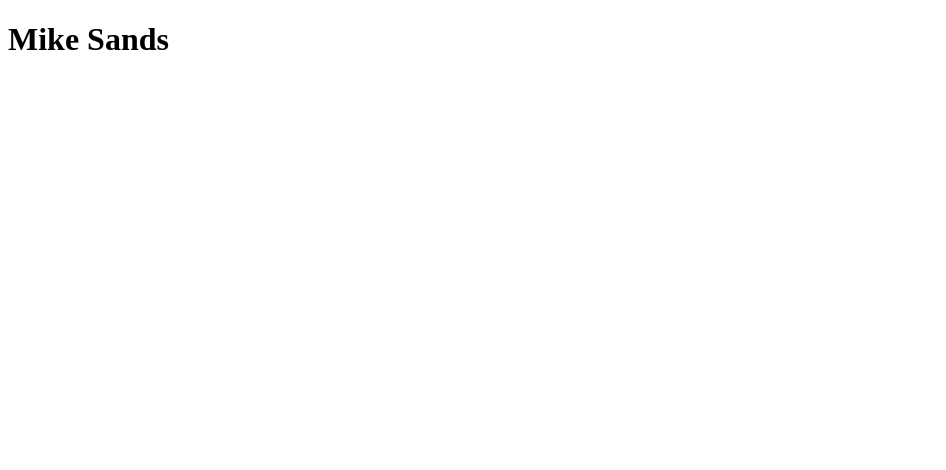
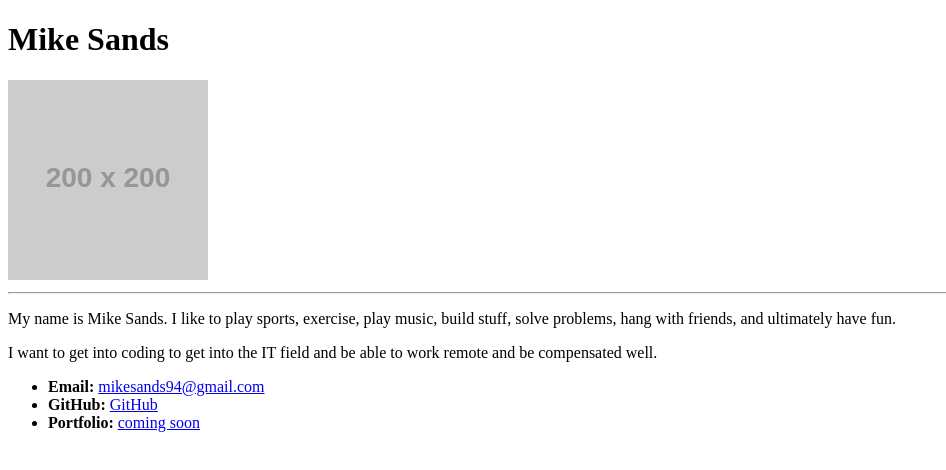
Before and after one commit to Msands21/first-day-demo, a plain HTML site: page index.html in a window 1280 px wide. Shown: the whole page, without its empty margins (0-946 px from the left). Drawn offline with Linux system fonts and the light colour scheme; placeholder pictures from the web are drawn by us.

Commit message:
Edit entire HTML page

```diff
--- a/index.html
+++ b/index.html
@@ -1,12 +1,35 @@
 <!DOCTYPE html>
-<html lang="en">
-<head>
+<html lang="en-US">
+
+  <head>
     <meta charset="UTF-8">
-    <meta http-equiv="X-UA-Compatible" content="IE=edge">
-    <meta name="viewport" content="width=device-width, initial-scale=1.0">
-    <title>Document</title>
-</head>
-<body>
-    <h1>Mike Sands</h1>
-</body>
+    <title>HTML Activity</title>
+  </head>
+
+  <body>
+    <header>
+      <!-- Headers -->
+      <h1>Mike Sands</h1>
+    </header>
+
+    <section>
+      <!-- Image -->
+      <img src="https://via.placeholder.com/200" alt="placeholder"/>
+      <hr>
+
+      <!-- Paragraph -->
+      <p>My name is Mike Sands. I like to play sports, exercise, play music, build stuff, solve problems, hang with friends, and ultimately have fun.</p>
+      <p>I want to get into coding to get into the IT field and be able to work remote and be compensated well.</p>
+
+       <!-- Unordered list -->
+       <ul>
+        <li><strong>Email:</strong> <a href ="#">mikesands94@gmail.com</a></li>
+        <li><strong>GitHub:</strong> <a href ="https://github.com/Msands21">GitHub</a></li>
+        <li><strong>Portfolio:</strong> <a href ="#">coming soon</a></li>
+       </ul>
+
+    </section>
+
+  </body>
+
 </html>
```
